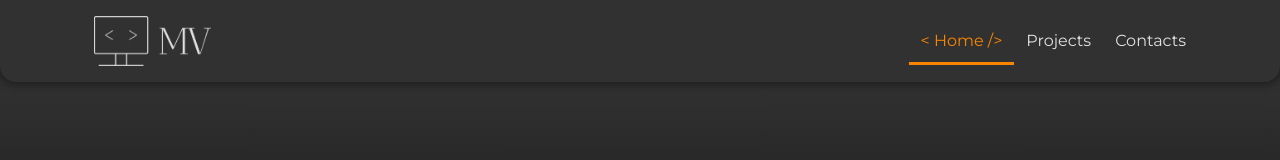
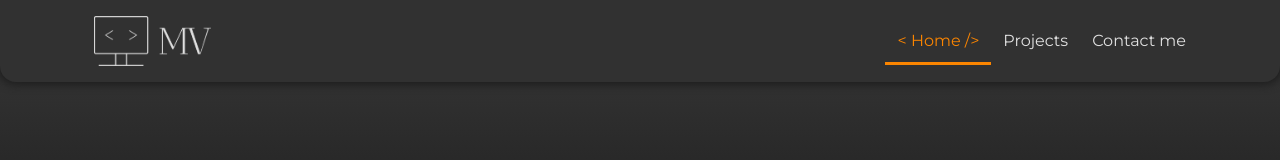
Before and after one commit to mattiavolpe/vite-boolfolio, a Vue app: page / in a window 1280 px wide. Shown: the top 160 px of the page. Built offline with nearby package versions, Linux system fonts and the light colour scheme; no server answers.

Commit message:
CHANGE logo liink destination

```diff
--- a/src/assets/scss/partials/_AppHeader.scss
+++ b/src/assets/scss/partials/_AppHeader.scss
@@ -15,7 +15,7 @@ header {
       box-shadow: none;
     }
 
-    .router-link-active {
+    .nav-link.router-link-active {
       color: $accent;
       box-shadow: inset 0 -3px 0 0 $accent;
 
--- a/src/components/AppHeader.vue
+++ b/src/components/AppHeader.vue
@@ -17,9 +17,9 @@ export default {
   <header class="position-sticky top-0 start-0 py-3 bg_dark_custom">
     <nav class="navbar navbar-expand-md p-0">
       <div class="container">
-        <a class="navbar-brand p-0" href="/">
+        <router-link :to="{name: 'home'}" class="navbar-brand p-0">
           <img height="50" :src="state.getImageUrl('logo_light_optimized.png')" alt="MV Site Logo">
-        </a>
+        </router-link>
         <button class="navbar-toggler border-0 p-0" type="button" data-bs-toggle="collapse" data-bs-target="#collapsibleNavbar" aria-controls="collapsibleNavbar" aria-expanded="false" aria-label="Toggle menu">
           <font-awesome-icon icon="fa-solid fa-bars" class="fa-xl text_light_custom" />
         </button>
@@ -32,7 +32,7 @@ export default {
               <router-link :to="{name: 'projects'}" class="nav-link text_light_custom fw-medium" aria-current="page">Projects</router-link>
             </li>
             <li class="nav-item">
-              <router-link :to="{name: 'contacts'}" class="nav-link text_light_custom fw-medium" aria-current="page">Contacts</router-link>
+              <router-link :to="{name: 'contacts'}" class="nav-link text_light_custom fw-medium" aria-current="page">Contact me</router-link>
             </li>
           </ul>
         </div>
```
